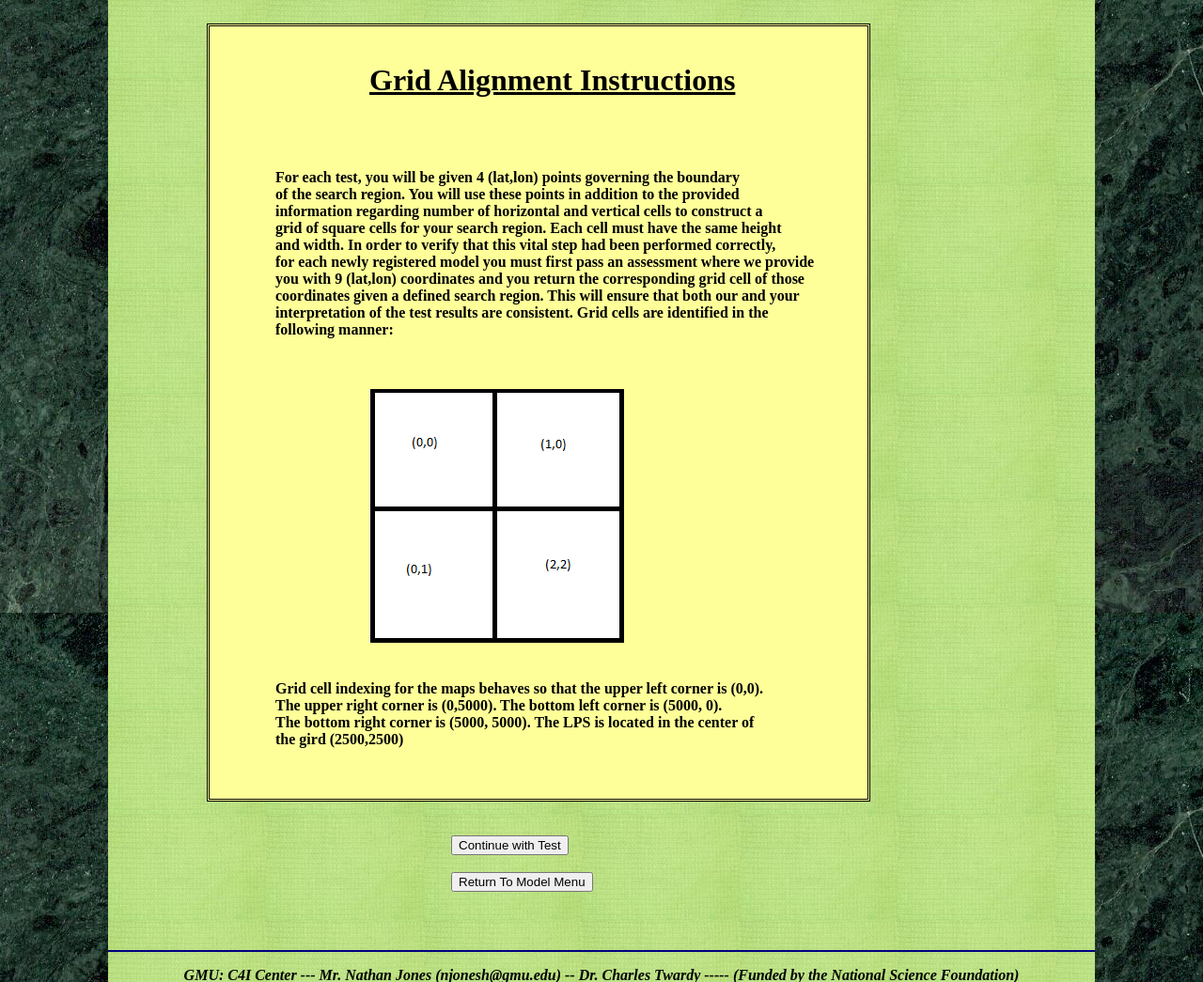
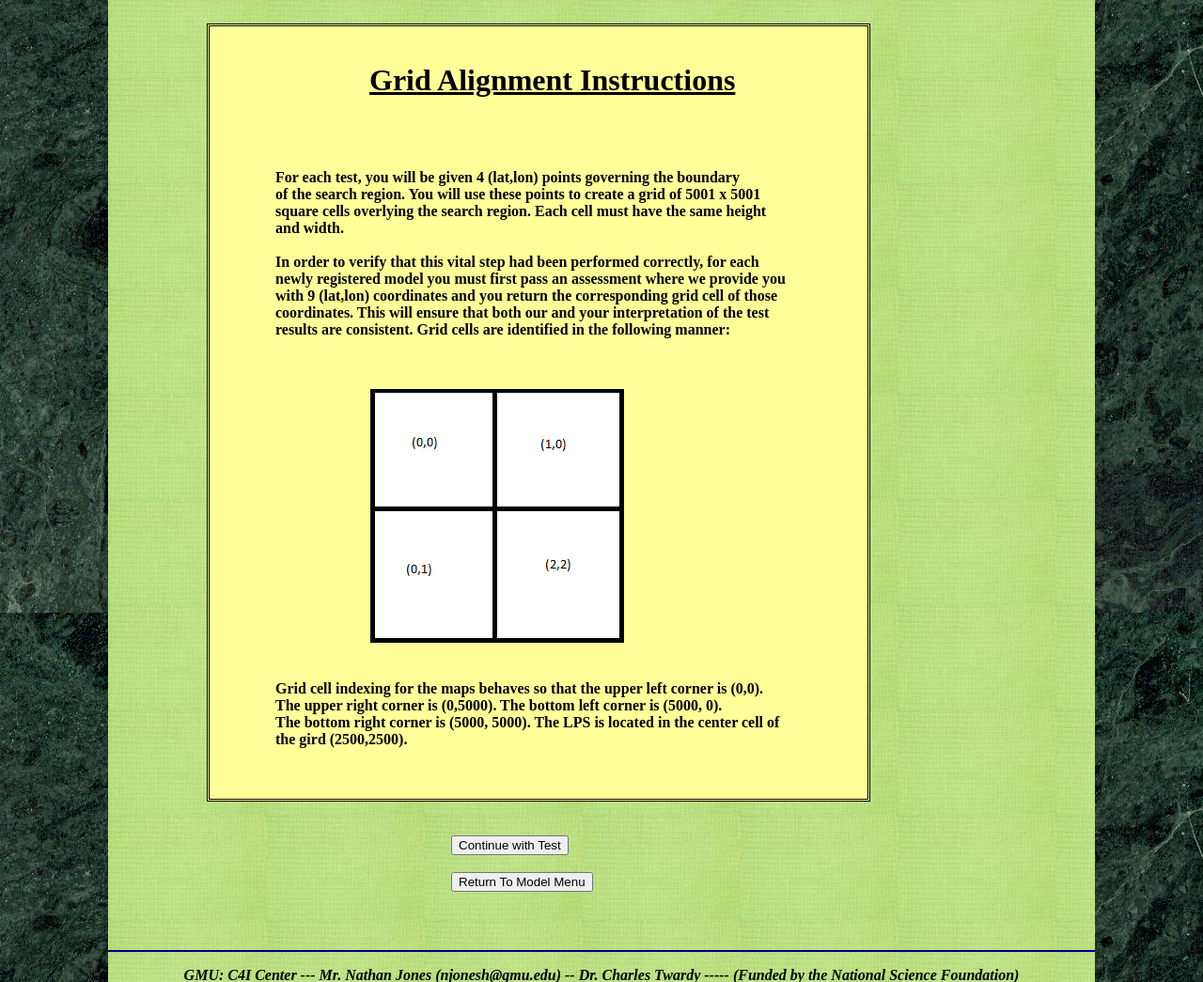
Before and after one commit to ctwardy/mapscore, a Django app: template templates/tst_instructions.html in a window 1280 px wide. Shown: the part 159-1204 px from the top of the page at 94% size. Run offline with Django 3.2, Linux system fonts and the light colour scheme; the template is opened without the code that fills it, so the values that code supplies are empty; parts of the project's set-up code (start-up, migrations or seed data) failed here and were passed over.

Commit message:
Another modification to the grid alignment instructions

```diff
--- a/templates/tst_instructions.html
+++ b/templates/tst_instructions.html
@@ -55,15 +55,14 @@
 <b>
 
 	For each test, you will be given 4 (lat,lon) points governing the boundary<br>
-	of the search region. You will use these points in addition to the provided  <br>
-	information regarding number of horizontal and vertical cells to construct a  <br>
-	grid of square cells for your search region. Each cell must have the same height  <br>
-	and width. In order to verify that this vital step had been performed correctly,  <br>
-	for each newly registered model you must first pass an assessment where we provide <br>
-	you with 9 (lat,lon) coordinates and you return the corresponding grid cell of those <br>
-	coordinates given a defined search region. This will ensure that both our and your <br>
-	interpretation of the test results are consistent. Grid cells are identified in the<br>
-	following manner:  <br><br><br></b>
+	of the search region. You will use these points to create a grid of 5001 x 5001<br>
+	square cells overlying the search region. Each cell must have the same height <br>
+	and width. <br><br>
+	In order to verify that this vital step had been performed correctly, for each <br>
+	newly registered model you must first pass an assessment where we provide you <br>
+	with 9 (lat,lon) coordinates and you return the corresponding grid cell of those <br>
+	coordinates. This will ensure that both our and your interpretation of the test <br>
+	results are consistent. Grid cells are identified in the following manner:  <br><br><br></b>
 	<br>
 
 	<div style = 'padding-left:100px'> <img src = "/media/grid_example.png" width ='271' height = '270'> </div>
@@ -71,8 +70,8 @@
 
 	<b>Grid cell indexing for the maps behaves so that the upper left corner is (0,0). <br>
 	The upper right corner is (0,5000). The bottom left corner is (5000, 0). <br>
-	The bottom right corner is (5000, 5000). The LPS is located in the center of<br>
-	the gird (2500,2500) </b>
+	The bottom right corner is (5000, 5000). The LPS is located in the center cell of<br>
+	the gird (2500,2500). </b>
 <br><br><br>
 
 </b>
```
